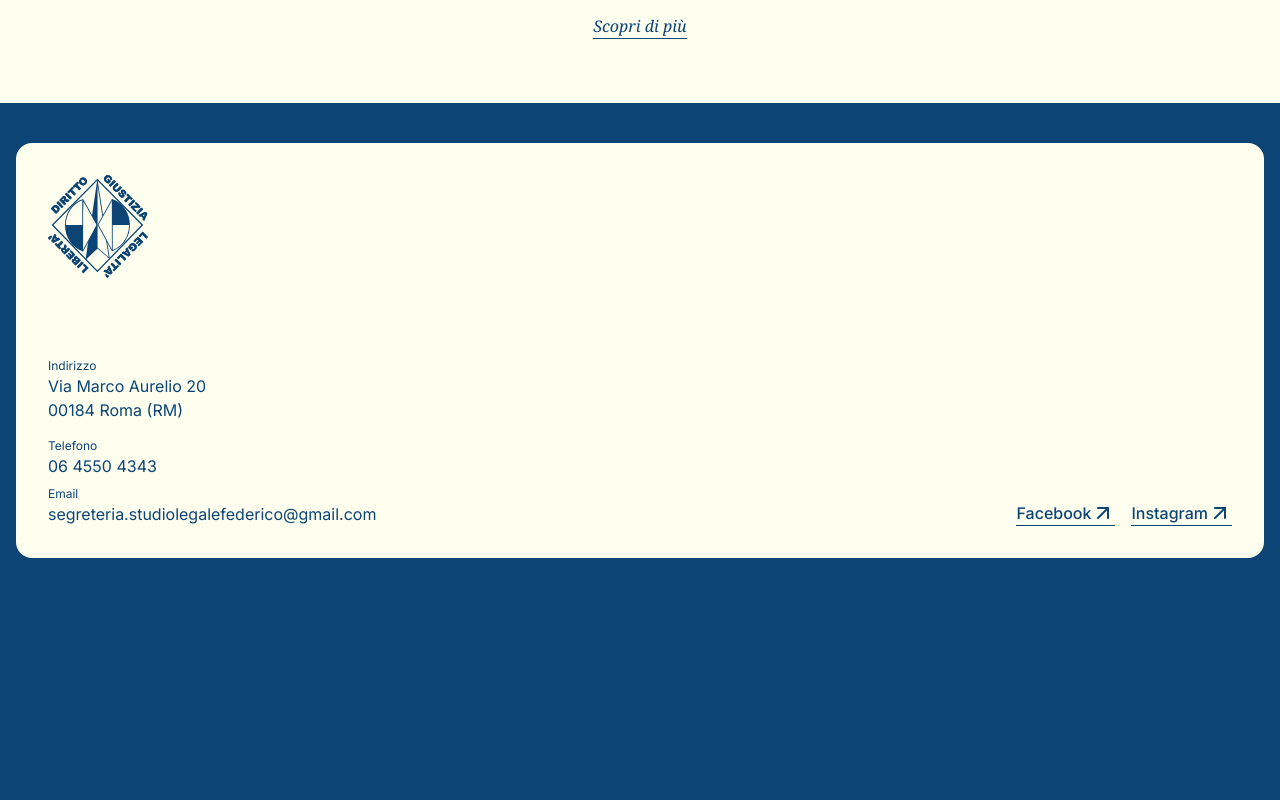
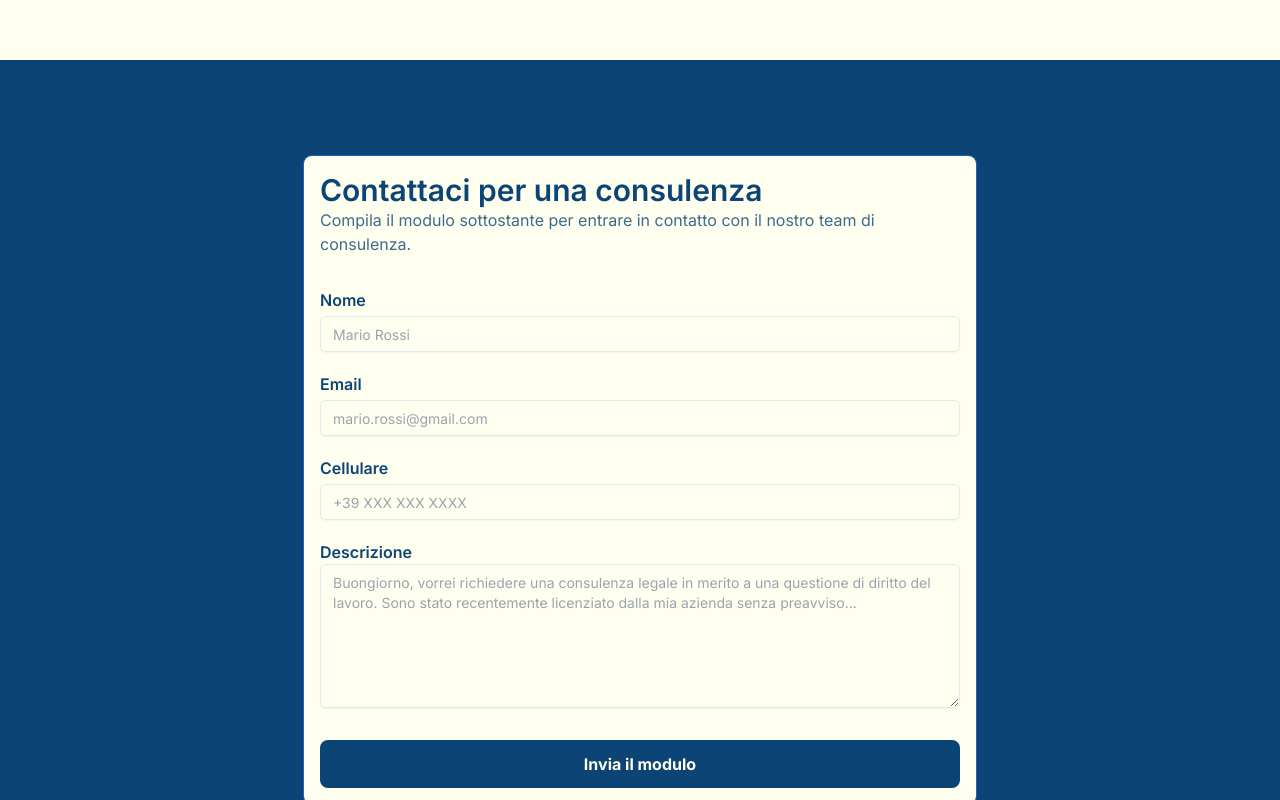
Before and after one commit to Geeeean/federico, a Next.js app: page / in a window 1280 px wide. Shown: the part 2000-2800 px from the top of the page. Before the commit the page ends 2582 px from the top, so only its background shows below. Built offline with nearby package versions, Linux system fonts and the light colour scheme.

Commit message:
Contact form

```diff
--- a/app/page.tsx
+++ b/app/page.tsx
@@ -2,6 +2,7 @@ import Hero from "@/components/Hero";
 import ProfessionalsSpoiler from "@/components/ProfessionalsSpoiler";
 import ServicesSpoiler from "@/components/ServicesSpoiler";
 import IdentitySpoiler from "@/components/IdentitySpoiler";
+import ContactForm from "@/components/ContactForm";
 
 export default function Home() {
   return (
@@ -9,7 +10,8 @@ export default function Home() {
       <Hero />
       <ServicesSpoiler />
       <ProfessionalsSpoiler />
-      {/* <IdentitySpoiler /> */}
+      <ContactForm />
+      <IdentitySpoiler />
     </main>
   );
 }
--- a/components/ContactForm.tsx
+++ b/components/ContactForm.tsx
@@ -1,11 +1,54 @@
-import React from 'react'
+"use client"
 
 type Props = {}
 
+import { Input } from '@/components/ui/Input'
+import { Textarea } from '@/components/ui/Textarea'
+import { motion } from 'framer-motion'
+
+const variants = {
+    hidden: { filter: "blur(4px)", transform: "translateY(15px)", opacity: 0 },
+    show: { filter: "blur(0px)", transform: "translateY(0px)", opacity: 1 }
+}
+
 const ContactForm = (props: Props) => {
-  return (
-    <div>ContactForm</div>
-  )
+    return (
+        <div className="max-w-2xl p-4 md:p-0 w-full">
+            <motion.form
+                className='p-4 w-full ring-1 bg-primary text-background rounded-lg flex flex-col gap-8'
+                transition={{ type: "spring", duration: 0.5, bounce: 0, delay: 0.3 }}
+                variants={variants}
+                initial="hidden"
+                whileInView="show"
+            >
+                <div>
+                    <p className='font-semibold text-xl md:text-3xl'>Contattaci per una consulenza</p>
+                    <p className='text-background/80 text-sm md:text-base'>Compila il modulo sottostante per entrare in contatto con il nostro team di consulenza.</p>
+                </div>
+
+                <div className='flex flex-col gap-5'>
+                    <div>
+                        <span className='font-semibold'>Nome</span>
+                        <Input id="Nome" placeholder="Mario Rossi" required className='mt-1' />
+                    </div>
+                    <div>
+                        <span className='font-semibold'>Email</span>
+                        <Input id="Email" placeholder="mario.rossi@gmail.com" required type='email' className='mt-1' />
+                    </div>
+                    <div>
+                        <span className='font-semibold'>Cellulare</span>
+                        <Input id="Nome" placeholder="+39 XXX XXX XXXX" required className='mt-1' />
+                    </div>
+                    <div>
+                        <span className='font-semibold'>Descrizione</span>
+                        <Textarea className='h-36' placeholder="Buongiorno, vorrei richiedere una consulenza legale in merito a una questione di diritto del lavoro. Sono stato recentemente licenziato dalla mia azienda senza preavviso..." />
+                    </div>
+                </div>
+
+                <div className='bg-background text-primary font-bold w-full py-3 text-center rounded-lg'>Invia il modulo</div>
+            </motion.form>
+        </div>
+    )
 }
 
 export default ContactForm
--- a/components/Hero.tsx
+++ b/components/Hero.tsx
@@ -21,43 +21,20 @@ const Hero = (props: Props) => {
       <motion.div initial="hidden" animate="show" transition={{ staggerChildren: 0.15 }} className="max-w-2xl p-4 md:p-0 py-0">
         <div className="border-t border-primary pt-4">
           <motion.div variants={variants}>
-            <p className="font-serif text-4xl md:text-7xl text-secondary font-medium">Federico & Partners</p>
-            <p className="text-md text-primary font-medium">Studio legale</p>
+            <p className="font-serif text-3xl md:text-6xl font-semibold text-secondary">Federico & Partners</p>
+            <p className="text-lg text-primary font-semibold">Studio legale</p>
           </motion.div>
 
           <motion.div variants={variants} className="mt-4">
-            <span className="font-serif italic text-xl mr-2 text-secondary">
-              Chi siamo.
-            </span>
-            <span>
+            <p className="mt-4 text-lg">
+              <span className="font-serif italic text-xl mr-2 text-secondary">Chi siamo.</span>
               Lorem ipsum dolor sit amet consectetur, adipisicing elit. Est, nisi incidunt nihil at molestiae, illo voluptate sunt laudantium dolorum fuga praesentium assumenda voluptatum fugit neque. Nisi accusantium dolor odit dolorem.
-            </span>
+            </p>
           </motion.div>
+
           <motion.div variants={variants} className=' bg-muted mt-6 relative overflow-hidden max-h-[650px] flex items-center'>
             <Image src={build} alt="" objectFit="cover" className="w-full" />
           </motion.div>
-
-
-          {/* <motion.div variants={variants} className="mt-10">
-            <span className="font-serif italic text-xl mr-2 text-secondary">
-              La nostra storia.
-            </span>
-            <span>
-              Lo Studio Legale Federico (sede di Roma) nasce nel 1997. Il suo fondatore, l’Avv. Fabio
-              Federico, fornendo un imprimatur di competenza e professionalità, ha creato un modello, tra i
-              primi in Italia, di management applicata alla gestione dello studio legale. <Link href="#" className="border-b py-[0.5px] font-serif italic border-primary">Scopri di più</Link>
-            </span>
-          </motion.div>
-
-          <motion.div variants={variants} className="mt-10">
-            <span className="font-serif italic text-xl mr-2 text-secondary">
-              Identità e marchio.
-            </span>
-            <span>Il Marchio dello Studio Legale Federico & Partners racchiude in un simbolo gli elementi
-              fondanti del proprio modo di percepire una moderna concezione delle Scienze Forensi ed in
-              particolare della professione dell’avvocato. <Link href="#" className="border-b py-[0.5px] font-serif italic border-primary">Scopri di più</Link>
-            </span>
-          </motion.div> */}
         </div>
       </motion.div >
     </MotionConfig >
--- a/components/IdentitySpoiler.tsx
+++ b/components/IdentitySpoiler.tsx
@@ -1,16 +1,40 @@
-import Tag from "./ui/Tag"
+"use client"
+
+import { motion, MotionConfig } from "framer-motion"
 import Link from "next/link"
 
+const variants = {
+    hidden: { filter: "blur(4px)", transform: "translateY(15px)", opacity: 0 },
+    show: { filter: "blur(0px)", transform: "translateY(0px)", opacity: 1 }
+}
+
 type Props = {}
-
-const TITLE = "Marchio"
-const DESC = "Lorem ipsum dolor sit amet consectetur adipisicing elit. Illum minima alias maxime quas temporibus, vitae quibusdam natus culpa, unde sit tempora veniam exercitationem, praesentium quasi velit molestias voluptas repudiandae esse."
-const BTN_CONT = "Continua a leggere"
-
 const IdentitySpoiler = (props: Props) => {
     return (
-        <div>
-        </div>
+        <MotionConfig transition={{ type: "spring", duration: 0.5, bounce: 0 }}>
+            <motion.div initial="hidden" whileInView="show" transition={{ staggerChildren: 0.15, delayChildren: 0.3 }} className="max-w-2xl p-4 md:p-0">
+                <motion.div variants={variants} className="">
+                    <span className="font-serif italic text-xl mr-2 text-secondary">
+                        La nostra storia.
+                    </span>
+                    <span>
+                        Lo Studio Legale Federico (sede di Roma) nasce nel 1997. Il suo fondatore, l’Avv. Fabio
+                        Federico, fornendo un imprimatur di competenza e professionalità, ha creato un modello, tra i
+                        primi in Italia, di management applicata alla gestione dello studio legale. <Link href="#" className="border-b py-[0.5px] font-serif italic border-primary">Scopri di più</Link>
+                    </span>
+                </motion.div>
+
+                <motion.div variants={variants} className="mt-10">
+                    <span className="font-serif italic text-xl mr-2 text-secondary">
+                        Identità e marchio.
+                    </span>
+                    <span>Il Marchio dello Studio Legale Federico & Partners racchiude in un simbolo gli elementi
+                        fondanti del proprio modo di percepire una moderna concezione delle Scienze Forensi ed in
+                        particolare della professione dell’avvocato. <Link href="#" className="border-b py-[0.5px] font-serif italic border-primary">Scopri di più</Link>
+                    </span>
+                </motion.div>
+            </motion.div >
+        </MotionConfig>
     )
 }
 
--- a/components/Nav.tsx
+++ b/components/Nav.tsx
@@ -5,12 +5,11 @@ import Image from 'next/image';
 import Link from 'next/link'
 import { IoIosMenu } from "react-icons/io";
 
-const BTN_CONT = "CONTATTACI"
+const BTN_CONT = "Contattaci"
 
 import logo from "@/public/logo_white.svg"
 import { useState } from 'react';
 import MobileNav from './MobileNav';
-import Tag from './ui/Tag';
 import { motion } from 'framer-motion';
 
 export const NAV_ITEMS = [
@@ -46,7 +45,7 @@ const Nav = (props: Props) => {
           <Link href="#">
             {/* <Tag text={BTN_CONT} icon={null} thick /> */}
             {/* <span className='italic font-serif text-2xl'>Contattaci</span> */}
-            <div className='px-3 py-1 bg-primary text-background rounded-full ring-1 ring-primary font-medium'>{BTN_CONT}</div>
+            <div className='px-3 py-1 bg-primary text-background rounded-full ring-1 ring-primary font-bold'>{BTN_CONT}</div>
           </Link>
         </motion.div>
       </div>
--- /dev/null
+++ b/components/ui/Input.tsx
@@ -0,0 +1,25 @@
+import * as React from "react"
+
+import { cn } from "@/lib/utils"
+
+export interface InputProps
+  extends React.InputHTMLAttributes<HTMLInputElement> {}
+
+const Input = React.forwardRef<HTMLInputElement, InputProps>(
+  ({ className, type, ...props }, ref) => {
+    return (
+      <input
+        type={type}
+        className={cn(
+          "flex h-9 w-full rounded-md border border-input bg-transparent px-3 py-1 text-sm shadow-sm transition-colors file:border-0 file:bg-transparent file:text-sm file:font-medium placeholder:text-muted-foreground focus-visible:outline-none focus-visible:ring-1 focus-visible:ring-ring disabled:cursor-not-allowed disabled:opacity-50",
+          className
+        )}
+        ref={ref}
+        {...props}
+      />
+    )
+  }
+)
+Input.displayName = "Input"
+
+export { Input }
--- /dev/null
+++ b/components/ui/Textarea.tsx
@@ -0,0 +1,24 @@
+import * as React from "react"
+
+import { cn } from "@/lib/utils"
+
+export interface TextareaProps
+  extends React.TextareaHTMLAttributes<HTMLTextAreaElement> {}
+
+const Textarea = React.forwardRef<HTMLTextAreaElement, TextareaProps>(
+  ({ className, ...props }, ref) => {
+    return (
+      <textarea
+        className={cn(
+          "flex min-h-[60px] w-full rounded-md border border-input bg-transparent px-3 py-2 text-sm shadow-sm placeholder:text-muted-foreground focus-visible:outline-none focus-visible:ring-1 focus-visible:ring-ring disabled:cursor-not-allowed disabled:opacity-50",
+          className
+        )}
+        ref={ref}
+        {...props}
+      />
+    )
+  }
+)
+Textarea.displayName = "Textarea"
+
+export { Textarea }
--- /dev/null
+++ b/lib/utils.ts
@@ -0,0 +1,6 @@
+import { ClassValue, clsx } from "clsx";
+import { twMerge } from "tailwind-merge";
+
+export function cn(...inputs: ClassValue[]) {
+  return twMerge(clsx(inputs));
+}
--- a/package.json
+++ b/package.json
@@ -9,12 +9,14 @@
     "lint": "next lint"
   },
   "dependencies": {
+    "clsx": "^2.1.1",
     "framer-motion": "^11.3.21",
     "next": "14.2.5",
     "react": "^18",
     "react-dom": "^18",
     "react-icons": "^5.2.1",
-    "sharp": "^0.33.5"
+    "sharp": "^0.33.5",
+    "tailwind-merge": "^2.5.2"
   },
   "devDependencies": {
     "@types/node": "^20",
```
Also changed, not shown: 1 other file (tests, documents, lock files or other folders).
